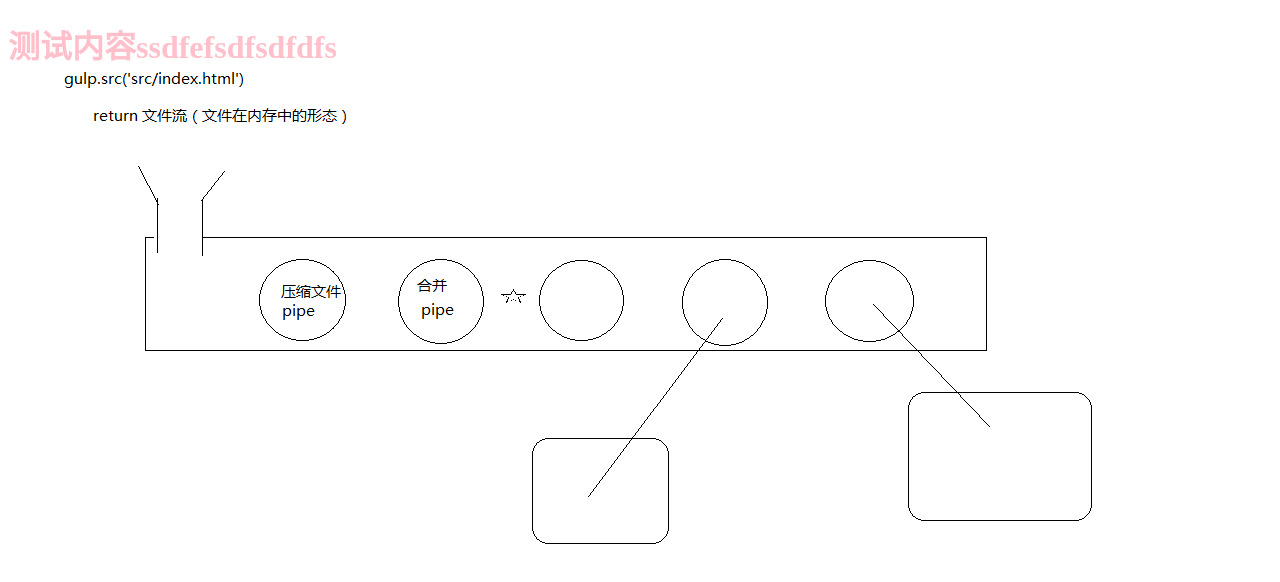
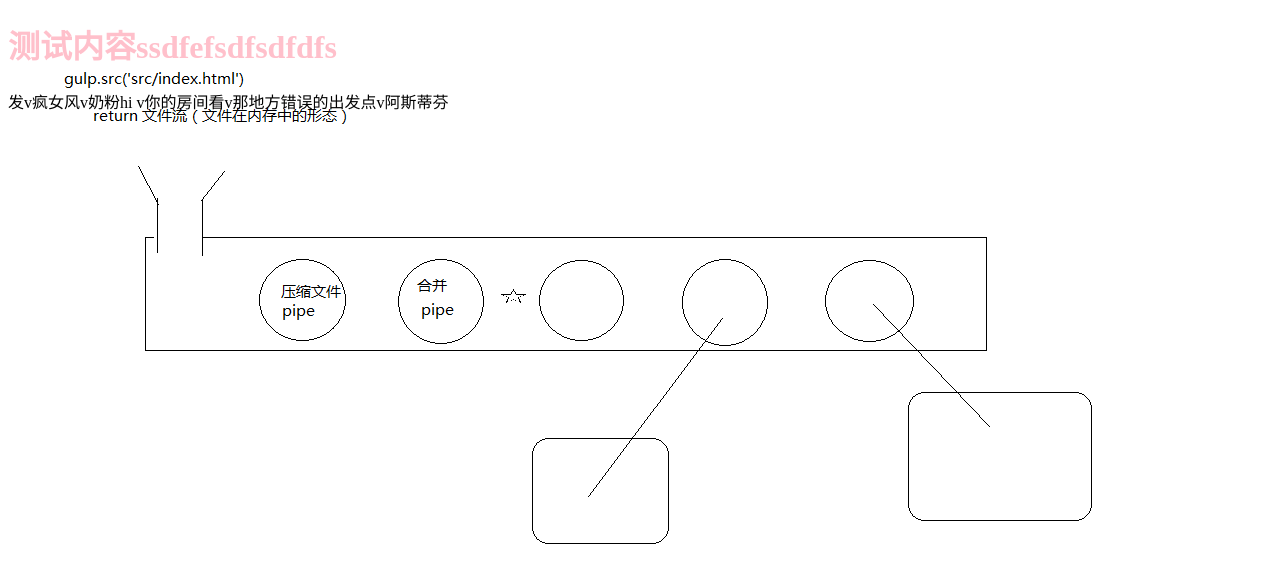
Before and after one commit to vivisummer/gulp, a website: page src/index.html in a window 1280 px wide. Drawn offline with nearby package versions, Linux system fonts and the light colour scheme; files that its build step writes are made by us from their sources.

Commit message:
gh-pages新的提交

```diff
--- a/src/index.html
+++ b/src/index.html
@@ -9,6 +9,7 @@
 <body>
 <!-- 测试注释 -->
   <h1>测试内容ssdfefsdfsdfdfs</h1>
+  发v疯女风v奶粉hi v你的房间看v那地方错误的出发点v阿斯蒂芬
   <script src="scripts/all.js"></script>
 </body>
 
```
